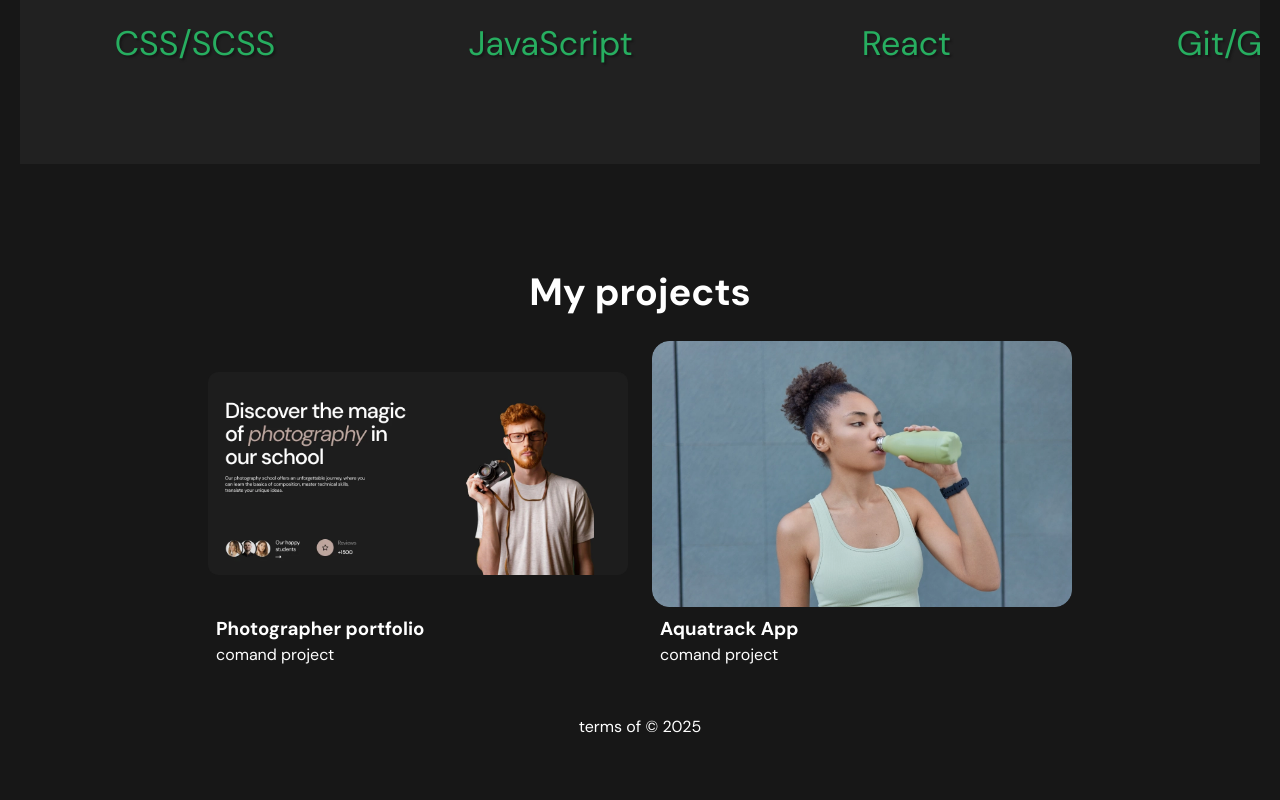
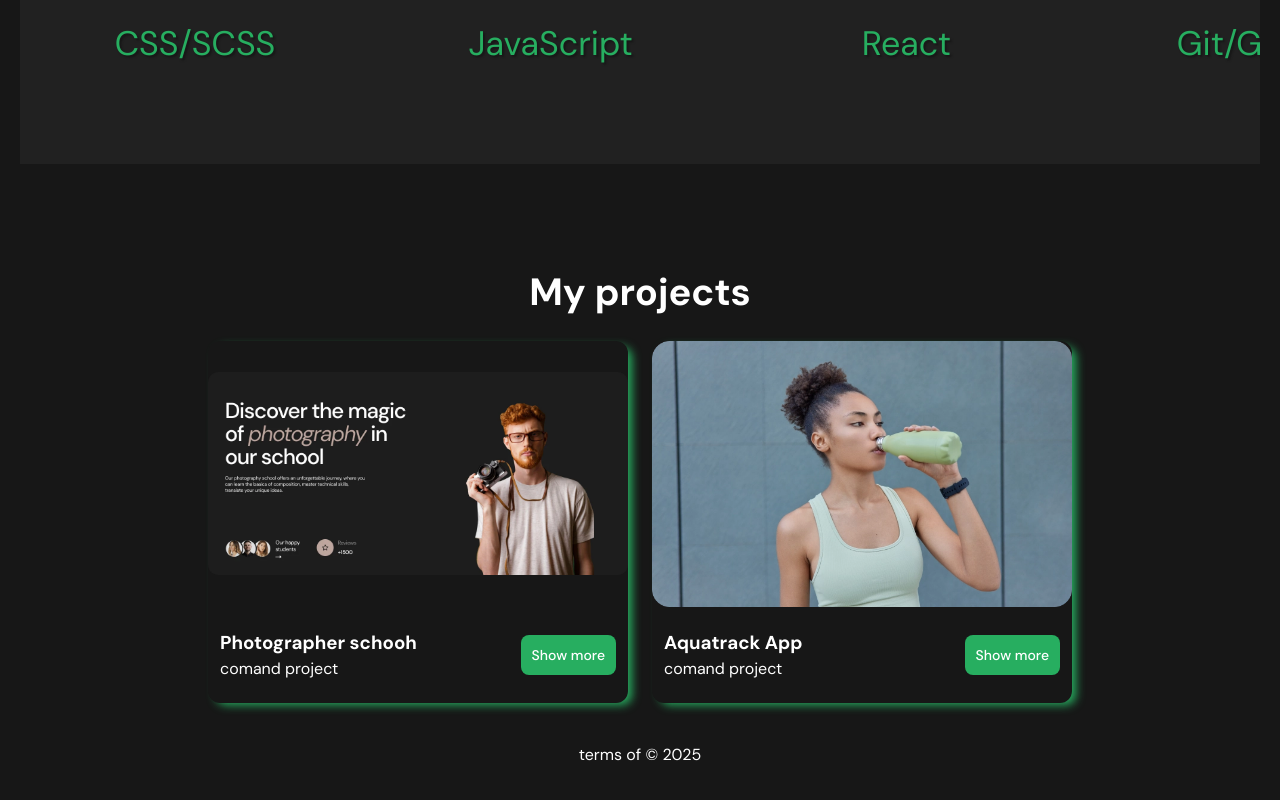
Before and after one commit to Kondratenko666Olga/portfolio, a React (Vite) app: page / in a window 1280 px wide. Shown: the part 1880-2680 px from the top of the page. Before the commit the page ends 2654 px from the top, so only its background shows below. Built offline with nearby package versions, Linux system fonts and the light colour scheme; the HTML template or start-up script is replaced by a standard one.

Commit message:
projects section edited.

```diff
--- a/src/components/Main/Projects/Projects.jsx
+++ b/src/components/Main/Projects/Projects.jsx
@@ -1,21 +1,95 @@
 import './Projects.scss';
 import projectsData from './projectsData';
+import { useState } from 'react';
 
 export default function Projects() {
+  const [flippedIndex, setFlippedIndex] = useState(null);
+
+  const handleFlip = (index) => {
+    setFlippedIndex((prev) => (prev === index ? null : index));
+  };
+
   return (
     <section className="projects" id="projects">
       <div className="container">
         <div className="projects-inner">
           <h2 className="title projects-title">My projects</h2>
           <div className="projects-wrapper">
-            {projectsData.map((project) => (
-              <div className="projects-item">
+            {projectsData.map((project, index) => (
+              <div className="projects-item" key={project.title}>
+                <div
+                  className={`projects-item-inner${
+                    flippedIndex === index ? ' is-flipped' : ''
+                  }`}
+                >
+                  <div className="projects-item-face projects-item-front">
                     <div className="projects-item-img">
                       <img src={project.img} alt={project.title} />
                     </div>
                     <div className="projects-item-info">
+                      <div className="projects-item-info__text">
                         <h3 className="projects-item-title">{project.title}</h3>
                         <p className="projects-item-descr">{project.descr}</p>
+                      </div>
+                      <button
+                        className="projects-item-btn"
+                        onClick={() => handleFlip(index)}
+                      >
+                        Show more
+                      </button>
+                    </div>
+                  </div>
+                  <div className="projects-item-face projects-item-back">
+                    <div className="projects-item-back__content">
+                      <h3 className="projects-item-title">{project.title}</h3>
+                      <p className="projects-item-back__descr">
+                        {project.about || project.descr}
+                      </p>
+                      {project.link && (
+                        <a
+                          className="projects-item-link"
+                          href={project.link}
+                          target="_blank"
+                          rel="noopener noreferrer"
+                          aria-label={`Open ${project.title} live page`}
+                        >
+                          Open project page →
+                        </a>
+                      )}
+                      {(project.git_front || project.git_back) && (
+                        <div className="git-info">
+                          {project.git_front && (
+                            <a
+                              className="projects-item-link"
+                              href={project.git_front}
+                              target="_blank"
+                              rel="noopener noreferrer"
+                              aria-label={`Open ${project.title} GitHub front repository`}
+                            >
+                              Open project GitHub (front repo) →
+                            </a>
+                          )}
+                          {project.git_back && (
+                            <a
+                              className="projects-item-link"
+                              href={project.git_back}
+                              target="_blank"
+                              rel="noopener noreferrer"
+                              aria-label={`Open ${project.title} GitHub back repository`}
+                            >
+                              Open project GitHub (back repo) →
+                            </a>
+                          )}
+                        </div>
+                      )}
+                    </div>
+                    <button
+                      className="projects-item-btn"
+                      onClick={() => handleFlip(index)}
+                    >
+                      Back
+                    </button>
+                  </div>
                 </div>
               </div>
             ))}
--- a/src/components/Main/Projects/Projects.scss
+++ b/src/components/Main/Projects/Projects.scss
@@ -10,10 +10,80 @@
     flex: 1 1 320px;
     max-width: 420px;
     width: 100%;
+    perspective: 1000px;
 
-    display: flex;
-    flex-direction: column;
-    justify-content: space-between;
+    &-inner {
+      position: relative;
+      width: 100%;
+      height: 100%;
+      transform-style: preserve-3d;
+      transition: transform 0.6s ease;
+    }
+
+    &-inner.is-flipped {
+      transform: rotateY(180deg);
+    }
+
+    &-face {
+      position: relative;
+      display: flex;
+      flex-direction: column;
+      justify-content: space-between;
+      height: 100%;
+      backface-visibility: hidden;
+      -webkit-backface-visibility: hidden;
+      min-height: 360px;
+      border-radius: 12px;
+      overflow: hidden;
+      box-shadow: 6px 4px 10px -2px $accent-color;
+      background: transparent;
+    }
+
+    &-front {
+      transform: rotateY(0deg);
+    }
+
+    &-back {
+      position: absolute;
+      inset: 0;
+      transform: rotateY(180deg);
+      padding: 22px;
+      @include flex(column, flex-start, stretch, nowrap, 16px);
+
+      &__content {
+        @include flex(column, flex-start, stretch, nowrap, 12px);
+        flex: 1 1 auto;
+        min-height: 0;
+        overflow-y: auto;
+        scrollbar-width: thin;
+        scrollbar-color: $accent-color transparent;
+
+        &::-webkit-scrollbar {
+          width: 8px;
+        }
+
+        &::-webkit-scrollbar-track {
+          background: transparent;
+          border-radius: 8px;
+        }
+
+        &::-webkit-scrollbar-thumb {
+          background-color: rgba($accent-color, 0.6);
+          border-radius: 8px;
+          border: 2px solid transparent; // create padding around thumb
+          background-clip: padding-box;
+        }
+
+        &::-webkit-scrollbar-thumb:hover {
+          background-color: $accent-color;
+        }
+      }
+
+      &__descr {
+        line-height: 1.5;
+        opacity: 0.9;
+      }
+    }
 
     &-img {
       display: flex;
@@ -23,11 +93,34 @@
     }
 
     &-info {
-      padding: 8px;
+      padding: 22px 12px;
+      display: flex;
+      flex-direction: row;
+      justify-content: space-between;
+      align-items: center;
+      gap: 16px;
+      &__text {
+        max-width: 60%;
+      }
+    }
+    &-btn {
+      font-size: 14px;
+      padding: 10px;
+    }
+    &-back > &-btn {
+      margin-top: auto; // keep Back button pinned to bottom
+    }
+    &-link {
+      color: $accent-color;
     }
   }
   &-title {
     padding: 0 0 20px;
+  }
+
+  .git-info {
+    @include flex(column, flex-start, flex-start, nowrap, 6px);
+    font-size: 12px;
   }
 
   @media (min-width: 768px) {
--- a/src/components/Main/Projects/projectsData.js
+++ b/src/components/Main/Projects/projectsData.js
@@ -3,16 +3,21 @@ import portfolio from '../../../images/projects/photographer.webp';
 
 const projectsData = [
   {
-    title: 'Photographer portfolio',
+    title: 'Photographer schooh',
     descr: 'comand project',
     img: portfolio,
     link: 'https://liubovanufriieva.github.io/collaborators-10/',
+    about: `A team project about demo version of site for the photographer school. My respons was in section with mentors.`,
+    git_front: `https://github.com/LiubovAnufriieva/collaborators-10`,
   },
   {
     title: 'Aquatrack App',
     descr: 'comand project',
     img: aquatrack,
     link: 'https://aqua-track-frontend-smoky.vercel.app/',
+    about: `A team project on a app for traccking daily woter balance. My area of responsibility was to create and configure controllers and calculations on the backend that corresponded to the ratios of the entered data, as well as to display the corresponding messages to the user in response to requests.`,
+    git_front: `https://github.com/f1lger/AquaTrack-Frontend`,
+    git_back: `https://github.com/FedorovaElizaveta/AquaTrack-Back-End`,
   },
 ];
 
--- a/src/styles/_variables.scss
+++ b/src/styles/_variables.scss
@@ -11,8 +11,8 @@ $font-main: 'DM Sans', sans-serif;
 button {
   border-radius: 8px;
   border: 1px solid transparent;
-  padding: 0.6em 1.2em;
-  font-size: 1em;
+  padding: 10px 19px;
+  font-size: 16px;
   font-weight: 500;
   font-family: inherit;
   background-color: $accent-color;
```
Lines whose indentation alone changed are shown as unchanged.
